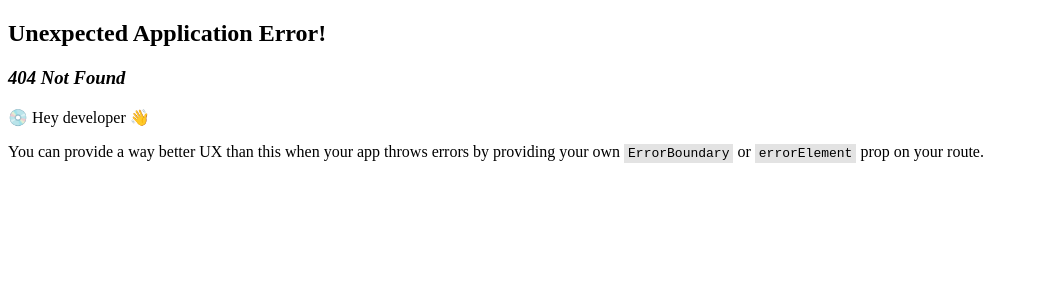
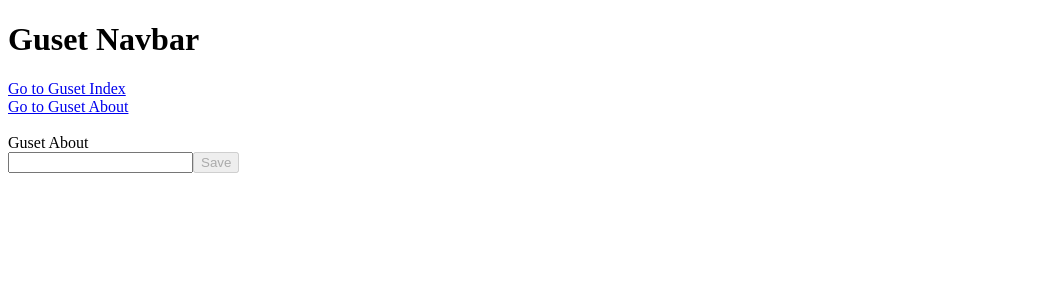
Before and after one commit to Tauri-23/OrtegasDrugstore, a React (Vite) app in the folder react/: page /About in a window 1280 px wide. Before the commit this address had no page. Shown: the top 300 px of the page, without its empty margins (0-1039 px from the left). Built offline with nearby package versions, Linux system fonts and the light colour scheme.

Commit message:
update
update

```diff
--- a/react/src/assets/css/global.css
+++ b/react/src/assets/css/global.css
@@ -0,0 +1,3 @@
+body {
+    background: red;
+}
--- a/react/src/main.jsx
+++ b/react/src/main.jsx
@@ -1,6 +1,6 @@
 import { StrictMode } from 'react';
 import { createRoot } from 'react-dom/client';
-import './assets/css/global.css';
+// import "././assets/css/global.css";
 import { RouterProvider } from 'react-router-dom';
 import router from './router';
 
--- a/react/src/router.jsx
+++ b/react/src/router.jsx
@@ -1,6 +1,9 @@
 import {createBrowserRouter} from "react-router-dom";
 import GuestDefault from "./views/Guest/guest_default";
 import GuestIndex from "./views/Guest/guest_index";
+import ClientDefault from "./views/Client/client_default";
+import GuestAbout from "./views/Guest/guest_about";
+import ClientIndex from "./views/Client/client_index";
 
 const router = createBrowserRouter([
     /*
@@ -15,6 +18,30 @@ const router = createBrowserRouter([
             {
                 index: true,
                 element: <GuestIndex/>
+            },
+            {
+                path: 'About',
+                element: <GuestAbout/>
+            }
+        ]
+    },
+
+
+
+
+
+    /*
+    |----------------------------------------
+    | Client
+    |----------------------------------------
+    */
+    {
+        path: '/Client',
+        element: <ClientDefault/>,
+        children: [
+            {
+                index: true,
+                element: <ClientIndex/>
             }
         ]
     }
--- a/react/src/views/Client/client_default.jsx
+++ b/react/src/views/Client/client_default.jsx
@@ -0,0 +1,12 @@
+import { Outlet } from "react-router-dom";
+
+export default function ClientDefault() {
+    return(
+        <>
+            Client Default
+
+            {/* Children */}
+            <Outlet/>
+        </>
+    );
+}
--- a/react/src/views/Client/client_index.jsx
+++ b/react/src/views/Client/client_index.jsx
@@ -0,0 +1,7 @@
+export default function ClientIndex() {
+    return(
+        <>
+            Client Index
+        </>
+    );
+}
--- /dev/null
+++ b/react/src/views/Guest/guest_about.jsx
@@ -0,0 +1,38 @@
+import { useEffect, useState } from "react";
+
+export default function GuestAbout() {
+    const [count, setCount] = useState(0);
+    const [name, setName] = useState(null);
+    const [isSaveBtnDisabled, setSaveBtnDisabled] = useState(true);
+
+    useEffect(() => {
+        if(name === null || name === '') {
+            setSaveBtnDisabled(true);
+        } else {
+            setSaveBtnDisabled(false);
+        }
+    }, [name]);
+
+    // const handleCountAdd = () => {
+    //     setCount(count + 1);
+    // }
+
+    // const handleCountDeduct = () => {
+    //     setCount(count -1);
+    // }
+
+    const handleNameInput = (event) => {
+        setName(event.target.value);
+    }
+
+    return(
+        <>
+            Guset About<br/>
+            {/* {count}<br/>
+            <button onClick={handleCountAdd}>Add Count</button>
+            <button onClick={handleCountDeduct}>Decrement Count</button> */}
+            <input type="text" onInput={handleNameInput}/>
+            <button disabled={isSaveBtnDisabled}>Save</button>
+        </>
+    );
+}
--- a/react/src/views/Guest/guest_default.jsx
+++ b/react/src/views/Guest/guest_default.jsx
@@ -1,9 +1,14 @@
-import { Outlet } from "react-router-dom";
+import { Link, Outlet } from "react-router-dom";
+//
 
 export default function GuestDefault() {
     return(
         <>
             <h1>Guset Navbar</h1>
+            <Link to={'/'}>Go to Guset Index</Link><br/>
+            <a href="/About">Go to Guset About</a><br/><br/>
+
+            {/* Childrens */}
             <Outlet/>
         </>
     );
```
